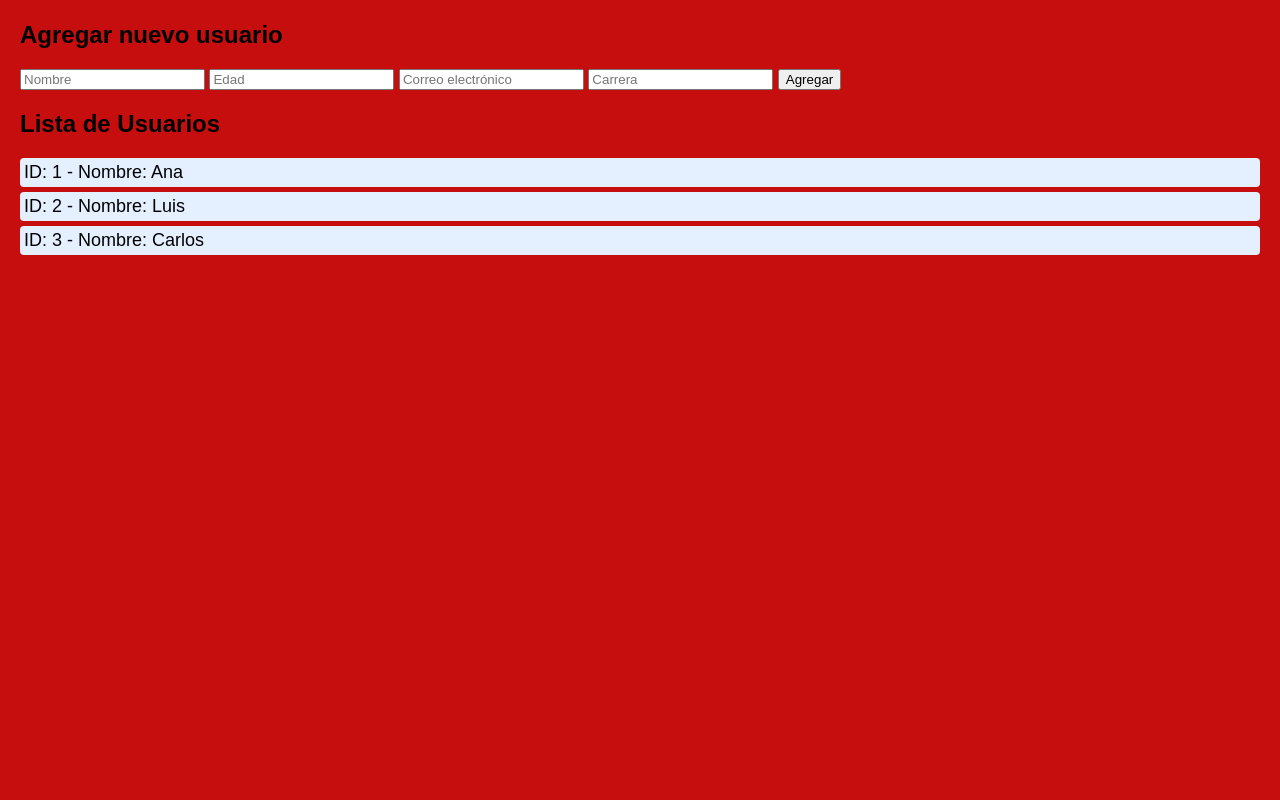
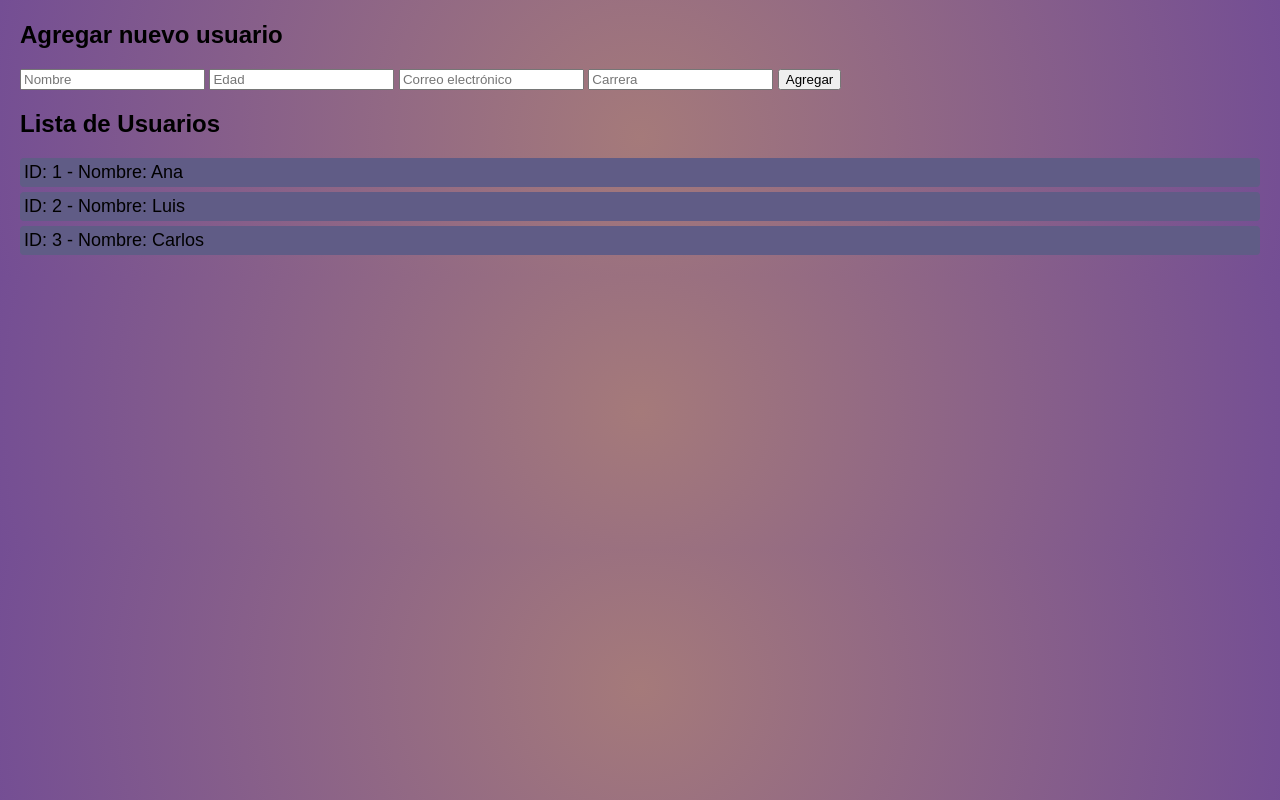
Before and after one commit to chinadf421/ProyectoArray, a plain HTML site: page index.html in a window 1280 px wide. Drawn offline with Linux system fonts and the light colour scheme.

Commit message:
añadir últimos cambios

```diff
--- a/style.css
+++ b/style.css
@@ -1,7 +1,8 @@
 body {
    font-family: Arial, sans-serif;
   margin: 20px;
-   background-color: #c70e0e;
+   background-color: #a57a7a;
+   background: radial-gradient(circle, #a57a7a, #744e94);
 }
 ul {
    margin-top: 20px;
@@ -9,9 +10,12 @@ ul {
    padding: 0;
 }
 li {
+   border: 10px solid var(--border-color);
+   border-right: 10px;
    font-size: 18px;
    padding: 4px;
-   background-color: #e4f0ff;
+
+   background-color: #605c86;
    margin-bottom: 5px;
    border-radius: 4px;
 }
```
